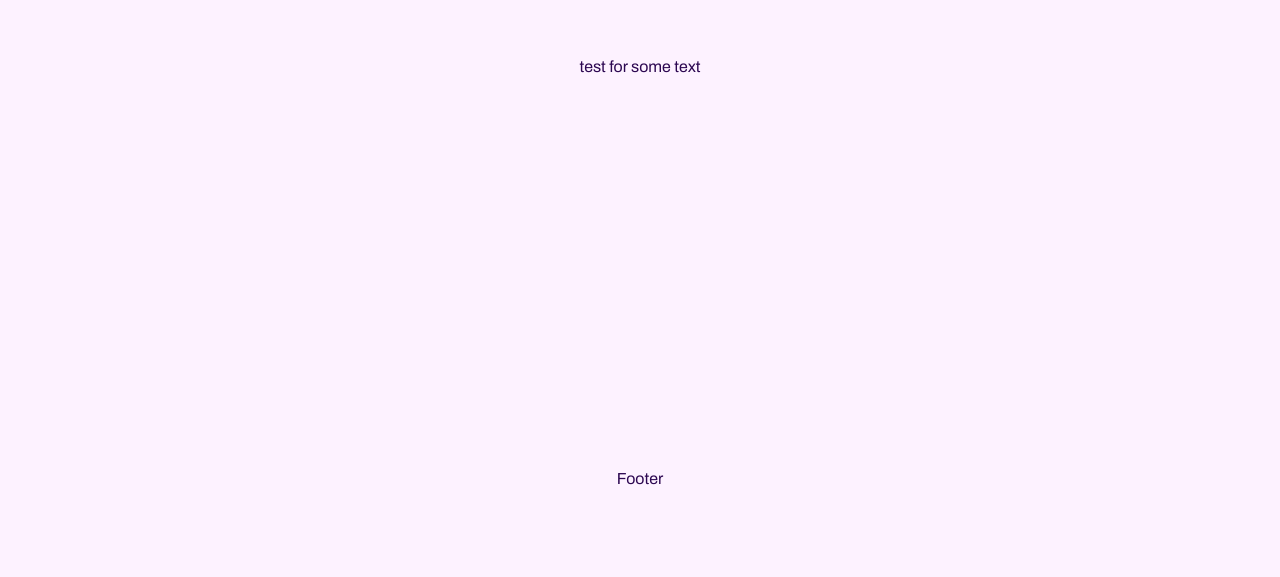
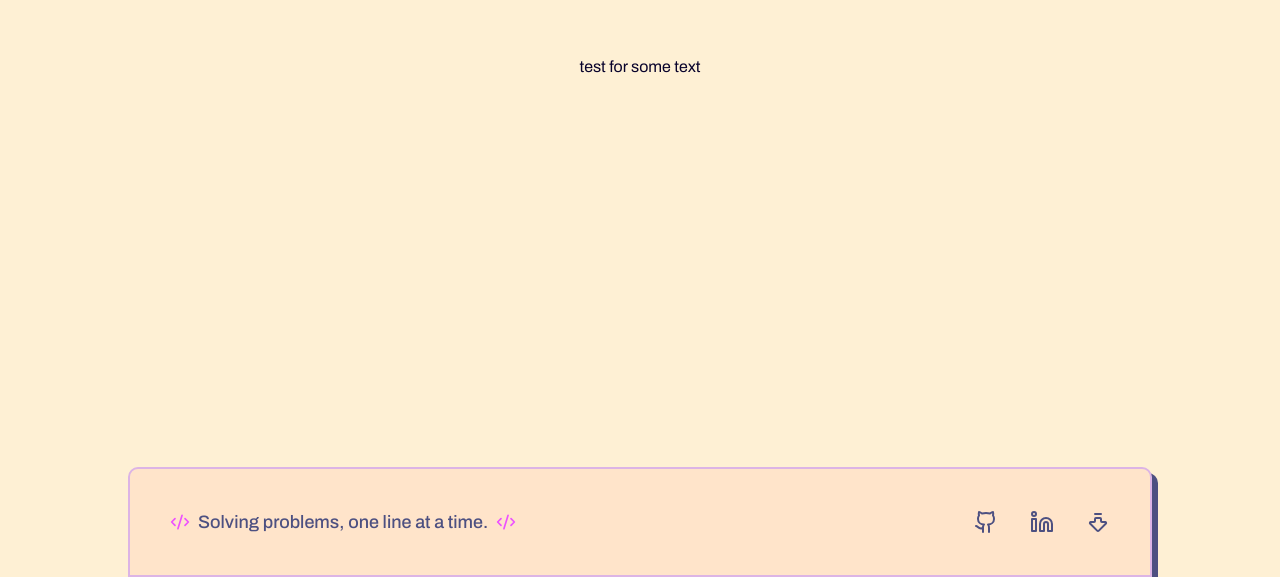
Before and after one commit to HUMBLEF0OL/portfolio, a Next.js app: page / in a window 1280 px wide. Shown: the part 443-1020 px from the top of the page. Before the commit the page ends 934 px from the top, so only its background shows below. Built offline with nearby package versions, Linux system fonts and the light colour scheme.

Commit message:
feat: implmented header and footer

```diff
--- a/src/app/globals.css
+++ b/src/app/globals.css
@@ -46,128 +46,144 @@
 :root {
   --radius: 0.625rem;
 
-  --background: oklch(0.98 0.05 300);
-  /* Soft lilac neon glow */
-  --foreground: oklch(0.25 0.12 300);
-  /* Dark purple text */
+  /* RETRO LIGHT THEME - Miami Vice Meets Synthwave */
+  --background: oklch(0.96 0.04 85);
+  /* Warm cream with golden undertone */
+  --foreground: oklch(0.15 0.08 280);
+  /* Deep retro purple */
 
-  --card: oklch(0.96 0.06 320);
-  /* Faint magenta neon */
-  --card-foreground: oklch(0.2 0.1 270);
-  /* Dim blue-purple */
+  --card: oklch(0.92 0.06 320);
+  /* Soft pink blush */
+  --card-foreground: oklch(0.2 0.1 280);
+  /* Rich purple text */
 
-  --popover: oklch(0.95 0.06 250);
-  /* Cyanish backdrop */
-  --popover-foreground: oklch(0.25 0.12 270);
-  /* Navy text */
+  --popover: oklch(0.94 0.05 60);
+  /* Peachy backdrop */
+  --popover-foreground: oklch(0.18 0.1 280);
+  /* Deep purple text */
 
-  --primary: oklch(0.88 0.24 330);
-  /* Hot neon pink */
-  --primary-foreground: oklch(0.1 0.04 300);
-  /* Deep shadow */
+  --primary: oklch(0.72 0.28 320);
+  /* Hot retro magenta */
+  --primary-foreground: oklch(0.98 0.02 320);
+  /* Pure white with hint of pink */
 
-  --secondary: oklch(0.85 0.2 140);
-  /* Acid green */
-  --secondary-foreground: oklch(0.1 0.05 130);
-  /* Forest text */
+  --secondary: oklch(0.78 0.25 180);
+  /* Electric turquoise */
+  --secondary-foreground: oklch(0.15 0.05 200);
+  /* Deep teal text */
 
-  --muted: oklch(0.9 0.05 270);
-  /* Pale violet */
-  --muted-foreground: oklch(0.4 0.06 300);
-  /* Dull indigo */
+  --muted: oklch(0.88 0.06 45);
+  /* Soft peach */
+  --muted-foreground: oklch(0.45 0.08 280);
+  /* Muted purple */
 
-  --accent: oklch(0.88 0.25 210);
-  /* Neon blue */
-  --accent-foreground: oklch(0.1 0.04 220);
-  /* Dark blue text */
+  --accent: oklch(0.75 0.3 65);
+  /* Sunset orange */
+  --accent-foreground: oklch(0.12 0.06 65);
+  /* Dark orange text */
 
-  --destructive: oklch(0.75 0.22 30);
-  /* Orange-red alert */
-  --border: oklch(0.85 0.04 80);
-  /* Muted yellow */
-  --input: oklch(0.9 0.05 270);
-  /* Light interface */
-  --ring: oklch(0.7 0.2 330);
-  /* Purple ring highlight */
+  --destructive: oklch(0.68 0.25 15);
+  /* Retro red-orange */
+  --border: oklch(0.82 0.08 320);
+  /* Soft pink border */
+  --input: oklch(0.89 0.04 45);
+  /* Cream input */
+  --ring: oklch(0.72 0.28 320);
+  /* Magenta focus ring */
 
-  --chart-1: oklch(0.65 0.24 20);
-  /* Orange */
-  --chart-2: oklch(0.75 0.2 140);
-  /* Green neon */
-  --chart-3: oklch(0.65 0.2 270);
-  /* Indigo blue */
-  --chart-4: oklch(0.8 0.25 330);
-  /* Magenta */
-  --chart-5: oklch(0.7 0.22 190);
-  /* Cyan */
+  /* RETRO CHART COLORS - Classic 80s Palette */
+  --chart-1: oklch(0.72 0.28 320);
+  /* Hot magenta */
+  --chart-2: oklch(0.78 0.25 180);
+  /* Electric cyan */
+  --chart-3: oklch(0.75 0.3 65);
+  /* Sunset orange */
+  --chart-4: oklch(0.7 0.25 270);
+  /* Retro purple */
+  --chart-5: oklch(0.82 0.22 140);
+  /* Neon lime */
 
-  --sidebar: oklch(0.96 0.05 300);
-  /* Neon glow panel */
-  --sidebar-foreground: oklch(0.2 0.08 270);
-  --sidebar-primary: oklch(0.85 0.25 330);
-  --sidebar-primary-foreground: oklch(0.1 0.04 330);
-  --sidebar-accent: oklch(0.8 0.25 210);
-  --sidebar-accent-foreground: oklch(0.1 0.05 210);
-  --sidebar-border: oklch(0.7 0.1 330);
-  --sidebar-ring: oklch(0.7 0.15 270);
+  /* SIDEBAR RETRO STYLING */
+  --sidebar: oklch(0.94 0.05 60);
+  /* Peachy sidebar */
+  --sidebar-foreground: oklch(0.18 0.1 280);
+  --sidebar-primary: oklch(0.72 0.28 320);
+  --sidebar-primary-foreground: oklch(0.98 0.02 320);
+  --sidebar-accent: oklch(0.75 0.3 65);
+  --sidebar-accent-foreground: oklch(0.12 0.06 65);
+  --sidebar-border: oklch(0.75 0.12 320);
+  --sidebar-ring: oklch(0.72 0.28 320);
 }
 
 .dark {
-  --background: oklch(0.18 0.08 300);
-  /* Deep neon purple */
-  --foreground: oklch(0.95 0.03 330);
-  /* Hot magenta text */
+  /* RETRO DARK THEME - Cyberpunk Noir */
+  --background: oklch(0.12 0.05 280);
+  /* Deep space purple */
+  --foreground: oklch(0.92 0.08 45);
+  /* Warm neon peach */
 
-  --card: oklch(0.25 0.06 300);
-  /* Dim purple glow */
-  --card-foreground: oklch(0.95 0.03 330);
+  --card: oklch(0.18 0.08 300);
+  /* Dark violet card */
+  --card-foreground: oklch(0.92 0.08 45);
+  /* Neon peach text */
 
-  --popover: oklch(0.25 0.06 280);
-  --popover-foreground: oklch(0.95 0.03 330);
+  --popover: oklch(0.16 0.07 285);
+  /* Dark purple popover */
+  --popover-foreground: oklch(0.92 0.08 45);
+  /* Neon peach text */
 
-  --primary: oklch(0.85 0.25 330);
-  /* Bright pink neon */
-  --primary-foreground: oklch(0.1 0.04 300);
+  --primary: oklch(0.85 0.32 320);
+  /* Blazing hot pink */
+  --primary-foreground: oklch(0.08 0.03 280);
+  /* Deep dark purple */
 
-  --secondary: oklch(0.75 0.2 140);
-  /* Electric green */
-  --secondary-foreground: oklch(0.1 0.05 130);
+  --secondary: oklch(0.82 0.28 180);
+  /* Electric cyan glow */
+  --secondary-foreground: oklch(0.08 0.04 180);
+  /* Deep cyan shadow */
 
-  --muted: oklch(0.35 0.06 280);
-  /* Muted neon */
-  --muted-foreground: oklch(0.75 0.04 330);
+  --muted: oklch(0.25 0.08 290);
+  /* Muted dark purple */
+  --muted-foreground: oklch(0.68 0.12 45);
+  /* Dim orange glow */
 
-  --accent: oklch(0.8 0.25 210);
-  /* Electric blue */
-  --accent-foreground: oklch(0.1 0.05 220);
+  --accent: oklch(0.85 0.35 65);
+  /* Blazing sunset orange */
+  --accent-foreground: oklch(0.08 0.04 65);
+  /* Deep orange shadow */
 
-  --destructive: oklch(0.7 0.22 30);
-  /* Burnt neon red */
-  --border: oklch(0.3 0.03 300);
-  --input: oklch(0.25 0.04 300);
-  --ring: oklch(0.8 0.25 330);
+  --destructive: oklch(0.75 0.28 15);
+  /* Hot neon red */
+  --border: oklch(0.28 0.08 300);
+  /* Dark purple border */
+  --input: oklch(0.22 0.06 285);
+  /* Dark input field */
+  --ring: oklch(0.85 0.32 320);
+  /* Hot pink focus ring */
 
-  --chart-1: oklch(0.65 0.25 330);
-  /* Pink burst */
-  --chart-2: oklch(0.7 0.25 140);
-  /* Lime pop */
-  --chart-3: oklch(0.8 0.25 220);
-  /* Cyan flash */
-  --chart-4: oklch(0.75 0.25 20);
+  /* DARK RETRO CHART COLORS - Neon Nights */
+  --chart-1: oklch(0.85 0.32 320);
+  /* Blazing magenta */
+  --chart-2: oklch(0.82 0.28 180);
+  /* Electric cyan */
+  --chart-3: oklch(0.85 0.35 65);
   /* Neon orange */
-  --chart-5: oklch(0.7 0.2 270);
-  /* Indigo pulse */
+  --chart-4: oklch(0.78 0.28 270);
+  /* Electric purple */
+  --chart-5: oklch(0.88 0.25 140);
+  /* Acid lime */
 
-  --sidebar: oklch(0.18 0.08 300);
-  --sidebar-foreground: oklch(0.95 0.03 330);
-  --sidebar-primary: oklch(0.75 0.2 330);
-  --sidebar-primary-foreground: oklch(0.1 0.04 330);
-  --sidebar-accent: oklch(0.7 0.25 210);
-  --sidebar-accent-foreground: oklch(0.1 0.05 210);
-  --sidebar-border: oklch(0.3 0.03 300);
-  --sidebar-ring: oklch(0.8 0.2 330);
+  /* DARK SIDEBAR RETRO STYLING */
+  --sidebar: oklch(0.12 0.05 280);
+  /* Deep space purple */
+  --sidebar-foreground: oklch(0.92 0.08 45);
+  --sidebar-primary: oklch(0.82 0.28 320);
+  --sidebar-primary-foreground: oklch(0.08 0.03 280);
+  --sidebar-accent: oklch(0.82 0.32 65);
+  --sidebar-accent-foreground: oklch(0.08 0.04 65);
+  --sidebar-border: oklch(0.28 0.08 300);
+  --sidebar-ring: oklch(0.85 0.32 320);
 }
-
 
 @layer base {
   * {
--- a/src/block/Footer.tsx
+++ b/src/block/Footer.tsx
@@ -1,8 +1,37 @@
+import { ArrowBigDownDash, Code2, Github, Linkedin, Sparkles } from 'lucide-react'
 import React from 'react'
 
 const Footer = () => {
     return (
-        <div>Footer</div>
+        <footer className='hidden md:flex w-[80%] h-[110px] px-10 py-6 bg-popover border-[2px]
+    rounded-tl-lg rounded-tr-lg shadow-[6px_6px_0px_0px_theme(colors.muted-foreground)] border-border'>
+            <div className='flex items-center justify-between w-full'>
+                <div className="flex items-center gap-3">
+                    <div className="flex items-center gap-2 text-lg text-muted-foreground">
+                        <Code2 className="w-5 h-5 text-primary " />
+                        <span className="font-medium ">Solving problems, one line at a time.</span>
+                        <Code2 className="w-5 h-5 text-primary " />
+
+                    </div>
+                </div>
+                <div className='flex items-center gap-8'>
+                    <a href="https://github.com/HUMBLEF0OL" target="_blank" rel="noopener noreferrer" aria-label="GitHub">
+                        <Github className="w-6 h-6 text-muted-foreground hover:text-primary transition-colors duration-200" />
+                    </a>
+                    <a href="https://www.linkedin.com/in/amit-rana-711169183/" target="_blank" rel="noopener noreferrer" aria-label="LinkedIn">
+                        <Linkedin className="w-6 h-6 text-muted-foreground hover:text-primary transition-colors duration-200" />
+                    </a>
+                    <a href="/resume.pdf" download aria-label="Download Resume">
+                        <ArrowBigDownDash className="w-6 h-6 text-muted-foreground hover:text-primary transition-colors duration-200" />
+                    </a>
+                </div>
+                {/* <div className='flex items-center gap-2 rounded-full px-3 py-2 border-1'>
+                    <span className='w-2 h-2 rounded-full bg-secondary animate-pulse' />
+                    <span className="text-xs text-muted-foreground font-medium">Available</span>
+
+                </div> */}
+            </div>
+        </footer>
     )
 }
 
--- a/src/block/Header.tsx
+++ b/src/block/Header.tsx
@@ -75,11 +75,11 @@ const Header = () => {
                 </ul>
 
                 {/* Social Icons */}
-                <div className="flex items-center gap-4">
-                    <a href="https://github.com" target="_blank" rel="noopener noreferrer" aria-label="GitHub">
+                <div className="flex items-center gap-8">
+                    <a href="https://github.com/HUMBLEF0OL" target="_blank" rel="noopener noreferrer" aria-label="GitHub">
                         <Github className="w-6 h-6 text-muted-foreground hover:text-primary transition-colors duration-200" />
                     </a>
-                    <a href="https://linkedin.com" target="_blank" rel="noopener noreferrer" aria-label="LinkedIn">
+                    <a href="https://www.linkedin.com/in/amit-rana-711169183/" target="_blank" rel="noopener noreferrer" aria-label="LinkedIn">
                         <Linkedin className="w-6 h-6 text-muted-foreground hover:text-primary transition-colors duration-200" />
                     </a>
                     <a href="/resume.pdf" download aria-label="Download Resume">
```
